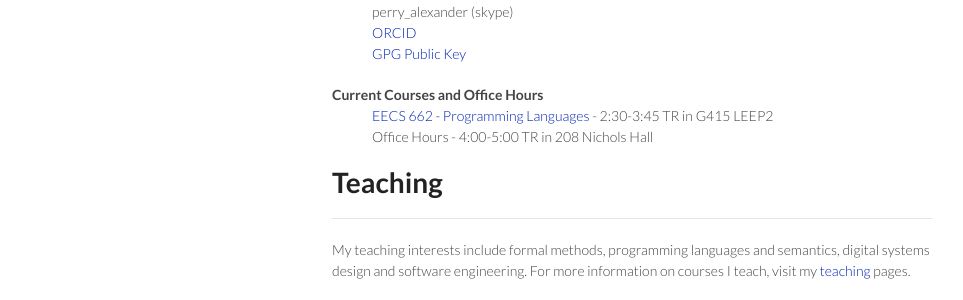
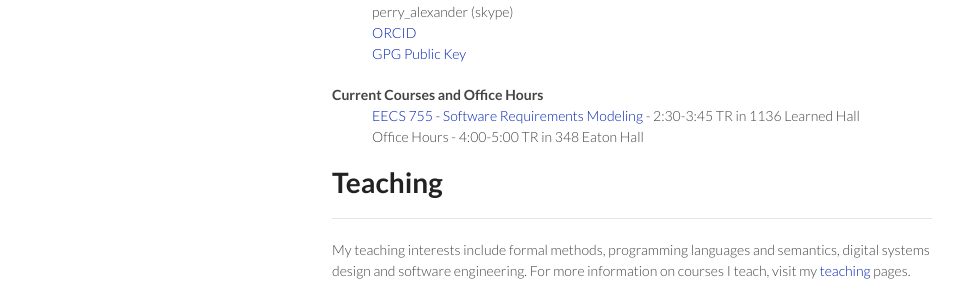
Before and after one commit to palexand/palexand.github.io, a Jekyll site: the page built from index.md, in a window 1280 px wide and 1145 px high. Shown: the part 527-827 px from the top of the window, without its empty margins (158-1121 px from the left). Built offline with Jekyll 4.4.1, drawn with Linux system fonts in a browser that asks for light colours.

Commit message:
updating class listing and office

```diff
--- a/_config.yml
+++ b/_config.yml
@@ -3,7 +3,7 @@ account: palexand
 github: https://github.com/palexand
 title: Dr. Perry Alexander
 subtitle: The University of Kansas
-ohrsoff: 208 Nichols Hall
+ohrsoff: 348 Eaton Hall
 ohrs: 4:00-5:00 TR
 markdown: kramdown
 name: WPA
--- a/_data/teaching.yml
+++ b/_data/teaching.yml
@@ -11,8 +11,6 @@
   github: palexand
   repo: eecs662
   description: This course is an undergraduate introduction to programming language concepts. It is taught by implementing a collection of interpreters that implement language features. Specific topics include structuring an interpreter, abstract syntax, early and late binding, laziness and strictness, function definition and application, static an dynamic scoping, and techniques for implementing these features.
-  where: G415 LEEP2
-  when: 2:30-3:45 TR
 
 - name: EECS 742 - Static Analysis
   github: palexand
@@ -28,6 +26,8 @@
   github: palexand
   repo: eecs755
   description: Software Requirements Modeling is an advanced introduction to modern techniques for specification, verification and implementation of software systems. Topics covered are equally useful for hardware and software verification. We will learn to write formal specifications, refine specifications and verify that implementations meet their requirements. Specific topics include axiomatic specification, invariants, algebraic types and induction, constructive specification, assume-guarantees style specification, safety and liveness, and natural deduction. Currently we use the Coq verification tool, but techniques learned apply equally well to other verification systems.
+  where: 1136 Learned Hall
+  when: 2:30-3:45 TR
 
 - name: EECS 843 - Programming Language Foundations II
   github: palexand
```
